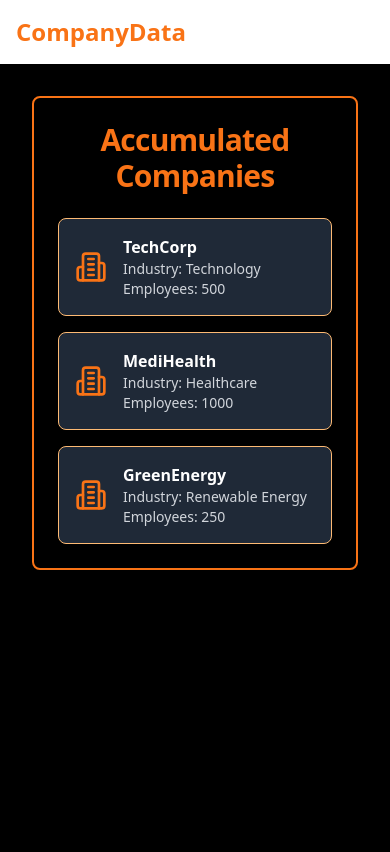
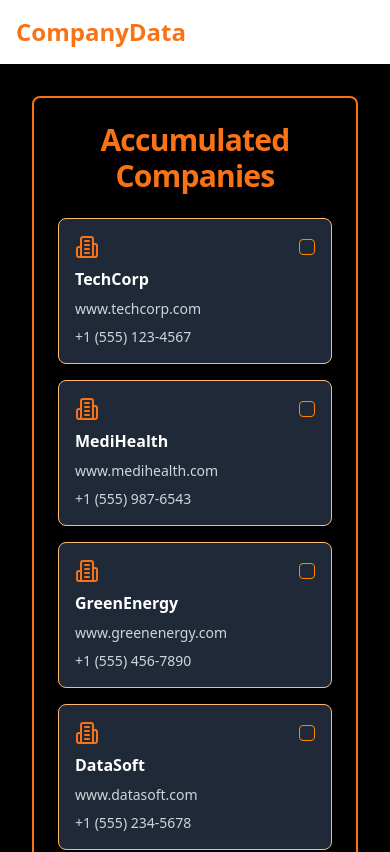
Before and after one commit to Dirk-Tunderman/frontend, a React (Vite) app: page /overview in a window 390 px wide. Shown: the top 852 px of the page. Built offline with nearby package versions, Linux system fonts and the light colour scheme.

Commit message:
Update accumulated companies display
Modify the accumulated companies tab to show a grid of smaller boxes. Each box will display the company name, website, and phone number if available. Allow selection of companies and add a submit button at the bottom.
[skip gpt_engineer]

```diff
--- a/src/pages/Overview.jsx
+++ b/src/pages/Overview.jsx
@@ -1,44 +1,70 @@
 import { useState, useEffect } from 'react';
 import { Card, CardHeader, CardTitle, CardContent } from "@/components/ui/card";
+import { Checkbox } from "@/components/ui/checkbox";
+import { Button } from "@/components/ui/button";
 import { Building2 } from "lucide-react";
 import Navbar from '../components/Navbar';
 
 const Overview = () => {
   const [companies, setCompanies] = useState([]);
+  const [selectedCompanies, setSelectedCompanies] = useState([]);
 
   useEffect(() => {
-    // In a real application, you would fetch the list of accumulated companies from your backend
-    // For this example, we'll simulate it with some dummy data
+    // Simulating fetching companies from an API
     const dummyCompanies = [
-      { name: 'TechCorp', industry: 'Technology', employees: 500 },
-      { name: 'MediHealth', industry: 'Healthcare', employees: 1000 },
-      { name: 'GreenEnergy', industry: 'Renewable Energy', employees: 250 },
+      { id: 1, name: 'TechCorp', website: 'www.techcorp.com', phone: '+1 (555) 123-4567' },
+      { id: 2, name: 'MediHealth', website: 'www.medihealth.com', phone: '+1 (555) 987-6543' },
+      { id: 3, name: 'GreenEnergy', website: 'www.greenenergy.com', phone: '+1 (555) 456-7890' },
+      { id: 4, name: 'DataSoft', website: 'www.datasoft.com', phone: '+1 (555) 234-5678' },
+      { id: 5, name: 'EcoFriendly', website: 'www.ecofriendly.com', phone: '+1 (555) 876-5432' },
     ];
     setCompanies(dummyCompanies);
   }, []);
+
+  const handleCompanySelection = (companyId) => {
+    setSelectedCompanies(prev =>
+      prev.includes(companyId)
+        ? prev.filter(id => id !== companyId)
+        : [...prev, companyId]
+    );
+  };
+
+  const handleSubmit = () => {
+    console.log('Selected companies:', selectedCompanies);
+    // Here you would typically send the selected companies to your backend
+  };
 
   return (
     <div className="min-h-screen bg-black">
       <Navbar />
       <div className="p-8">
-        <Card className="max-w-4xl mx-auto border-2 border-orange-500 bg-black text-white">
+        <Card className="max-w-6xl mx-auto border-2 border-orange-500 bg-black text-white">
           <CardHeader>
             <CardTitle className="text-3xl font-bold text-center text-orange-500">Accumulated Companies</CardTitle>
           </CardHeader>
           <CardContent>
-            <div className="grid grid-cols-1 md:grid-cols-2 lg:grid-cols-3 gap-4">
-              {companies.map((company, index) => (
-                <Card key={index} className="hover:shadow-lg transition-shadow duration-300 border border-orange-300 bg-gray-800">
-                  <CardContent className="p-4 flex items-center space-x-4">
-                    <Building2 className="h-8 w-8 text-orange-500" />
-                    <div>
-                      <h3 className="font-semibold text-white">{company.name}</h3>
-                      <p className="text-sm text-gray-300">Industry: {company.industry}</p>
-                      <p className="text-sm text-gray-300">Employees: {company.employees}</p>
+            <div className="grid grid-cols-1 sm:grid-cols-2 md:grid-cols-3 lg:grid-cols-4 gap-4">
+              {companies.map((company) => (
+                <Card key={company.id} className="hover:shadow-lg transition-shadow duration-300 border border-orange-300 bg-gray-800">
+                  <CardContent className="p-4 flex flex-col items-start space-y-2">
+                    <div className="flex items-center justify-between w-full">
+                      <Building2 className="h-6 w-6 text-orange-500" />
+                      <Checkbox
+                        checked={selectedCompanies.includes(company.id)}
+                        onCheckedChange={() => handleCompanySelection(company.id)}
+                      />
                     </div>
+                    <h3 className="font-semibold text-white">{company.name}</h3>
+                    <p className="text-sm text-gray-300">{company.website}</p>
+                    <p className="text-sm text-gray-300">{company.phone}</p>
                   </CardContent>
                 </Card>
               ))}
+            </div>
+            <div className="mt-6 flex justify-center">
+              <Button onClick={handleSubmit} className="bg-orange-500 hover:bg-orange-600 text-white">
+                Submit Selected Companies
+              </Button>
             </div>
           </CardContent>
         </Card>
```
